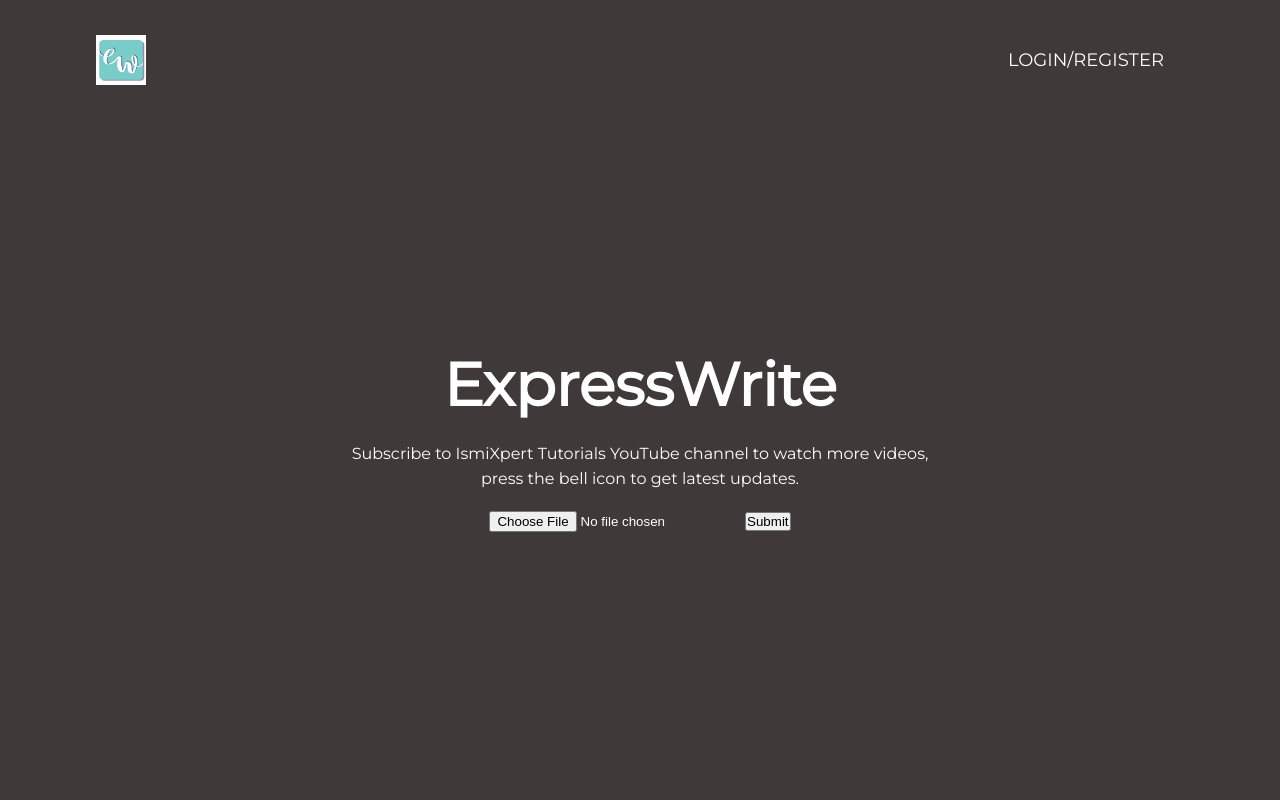
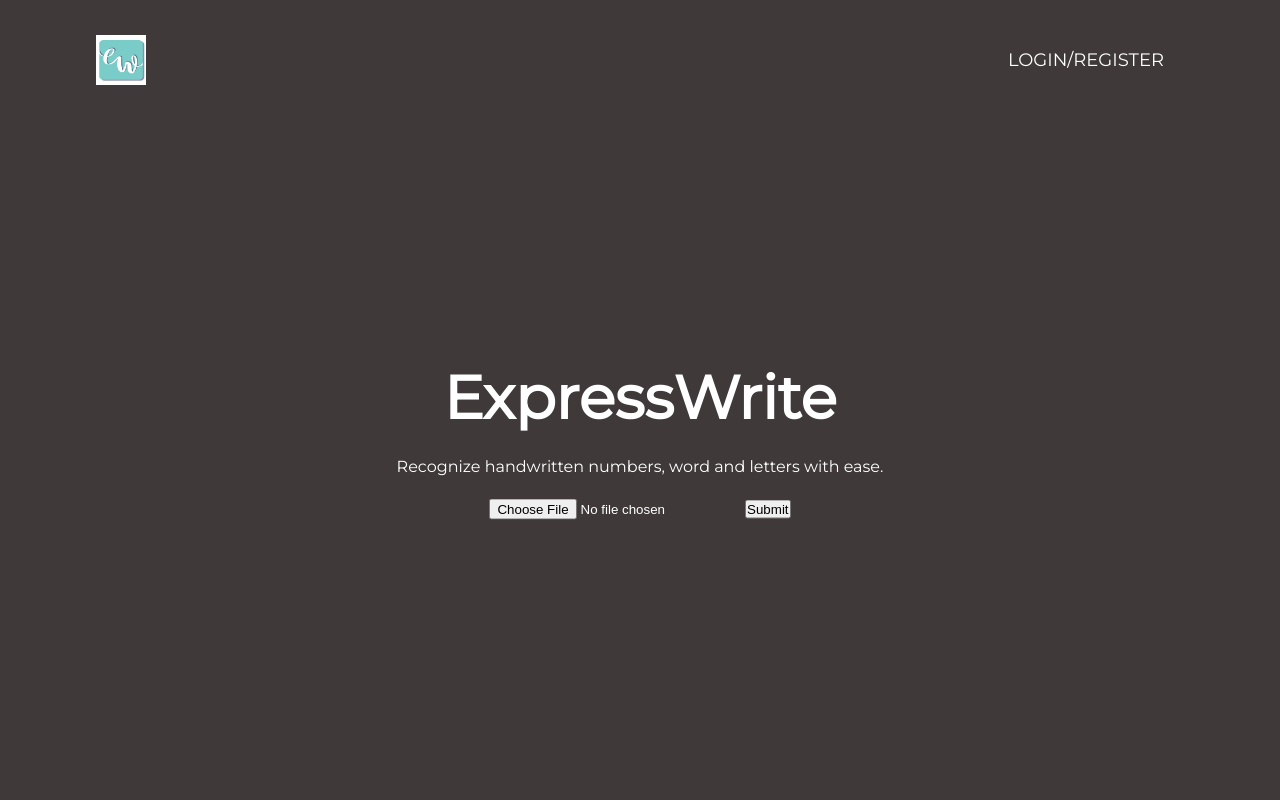
Before and after one commit to DevEca/ExpressWrite, a Flask app: page / in a window 1280 px wide. Run offline with Flask 2, Linux system fonts and the light colour scheme; some libraries are stand-ins or nearby versions.

Commit message:
Update index.html

```diff
--- a/templates/index.html
+++ b/templates/index.html
@@ -19,8 +19,8 @@
             <div class="content">
                 <h1>ExpressWrite</h1>
 
-                <p>Subscribe to IsmiXpert Tutorials YouTube channel to watch more videos, <br>press the bell icon to get latest updates.</p>
-        <form action = "/" method = "POST"
+                <p> Recognize handwritten numbers, word and letters with ease. </p>
+        <form action = "/textresult" method = "POST"
          enctype = "multipart/form-data">
          <input type = "file" name = "file" />
          <input type = "submit"/>
```
